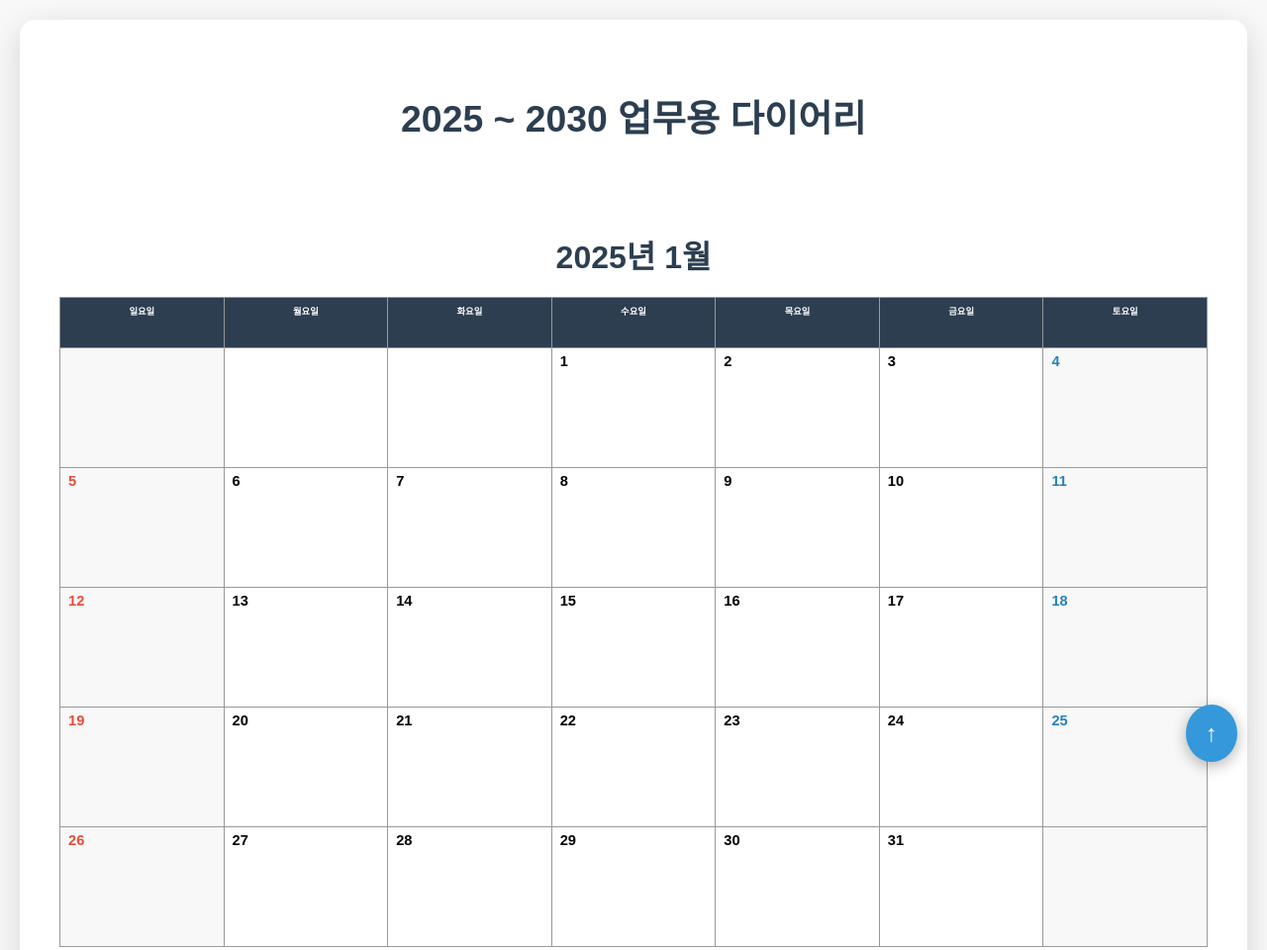
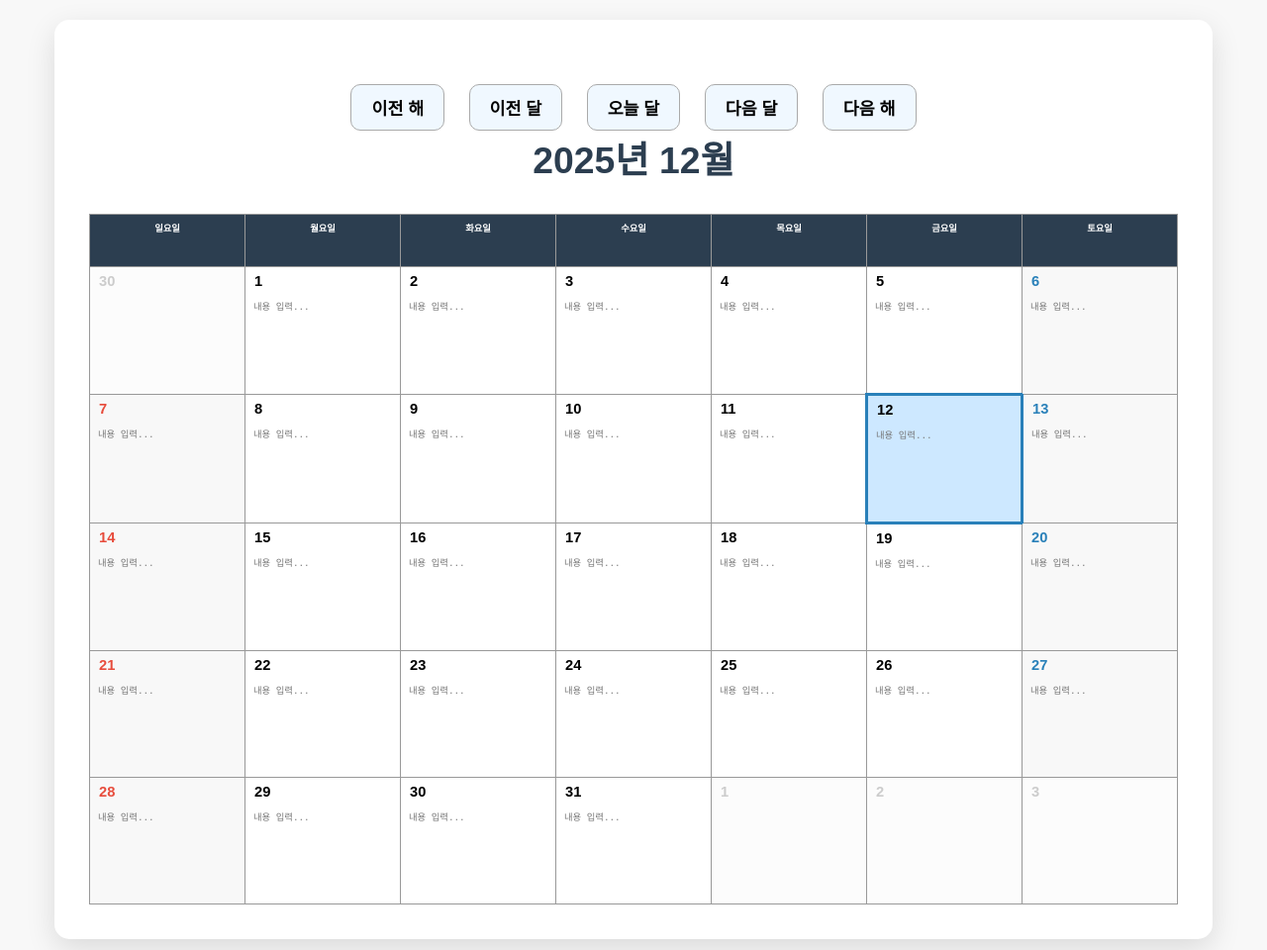
Before and after one commit to youngjae1004s/2026diary, a plain HTML site: page README.html in a window 1280 px wide. Shown: the top 960 px of the page at 99% size. Drawn offline with Linux system fonts and the light colour scheme.

Commit message:
Revise diary title and enhance layout styles
Updated the title and improved styling for the diary layout. Added navigation buttons for month and year changes.

```diff
--- a/README.html
+++ b/README.html
@@ -2,91 +2,128 @@
 <html lang="ko">
 <head>
 <meta charset="UTF-8">
-<title>2025~2030 업무용 다이어리</title>
+<title>업무용 다이어리 (무제한 이동)</title>
 <style>
   body {font-family:"맑은 고딕",sans-serif;margin:20px;background:#f8f8f8}
-  .diary{max-width:1180px;margin:0 auto;background:white;padding:40px;border-radius:15px;box-shadow:0 8px 30px rgba(0,0,0,0.15)}
-  table{width:100%;border-collapse:collapse;table-layout:fixed;margin-top:20px}
-  th,td{border:1px solid #999;height:108px;vertical-align:top;font-size:7pt;padding:6px;position:relative}
-  th{background:#2c3e50;color:white;height:38px}
-  .day{position:absolute;top:5px;left:8px;font-weight:bold;font-size:11pt}
-  .sun{color:#e74c3c}.sat{color:#2980b9}
+  .diary{max-width:1100px;margin:0 auto;background:white;padding:35px;border-radius:15px;box-shadow:0 10px 30px rgba(0,0,0,0.12)}
+  .nav-header{text-align:center;margin:30px 0 25px}
+  .nav-button{padding:10px 20px;font-size:13pt;cursor:pointer;border:1px solid #aaa;background:#f0f8ff;margin:0 10px;border-radius:10px;font-weight:bold}
+  .nav-button:hover{background:#d0e8ff}
+  .current-month{font-size:28pt;font-weight:bold;color:#2c3e50;margin:0 40px}
+  table{width:100%;border-collapse:collapse;table-layout:fixed;margin-top:30px}
+  th,td{border:1px solid #999;height:115px;vertical-align:top;font-size:7pt;padding:6px;position:relative}
+  th{background:#2c3e50;color:white;height:40px;font-weight:normal 10pt "맑은 고딕"}
+  .day{position:absolute;top:6px;left:9px;font-weight:bold;font-size:11pt;z-index:10}
   .today{background:#cde8ff!important;border:3px solid #2980b9!important}
+  .sunday{color:#e74c3c}.saturday{color:#2980b9}
   .weekend{background:#f8f8f8}
-  textarea{width:100%;height:82px;border:none;resize:none;background:transparent;font-size:7pt;padding-top:24px;outline:none;box-sizing:border-box}
-  h1{text-align:center;color:#2c3e50;margin:30px 0 50px;font-size:28pt}
-  h2{text-align:center;margin:90px 0 20px;color:#2c3e50;font-size:24pt}
-  .top-btn{position:fixed;bottom:30px;right:30px;background:#3498db;color:white;border:none;padding:15px 20px;border-radius:50%;font-size:18pt;cursor:pointer;box-shadow:0 4px 15px rgba(0,0,0,0.3);z-index:1000}
+  .other-month{background:#fcfcfc;color:#ccc}
+  .other-month .day{color:#ccc}
+  .content{width:100%;height:88px;border:none;resize:none;background:transparent;font-size:7pt;margin-top:24px;outline:none;box-sizing:border-box}
+  .footer-info{text-align:center;margin:90px 0 50px;color:#27ae60;font-size:14pt;line-height:1.8}
+  @media print{.nav-header,.footer-info{display:none}body{background:white}.diary{box-shadow:none;padding:15px}}
 </style>
 </head>
 <body>
+
 <div class="diary">
-  <h1>2025 ~ 2030 업무용 다이어리</h1>
+  <div class="nav-header">
+    <button class="nav-button" onclick="changeMonth(-12)">이전 해</button>
+    <button class="nav-button" onclick="changeMonth(-1)">이전 달</button>
+    <button class="nav-button" onclick="goToCurrentMonth()">오늘 달</button>
+    <button class="nav-button" onclick="changeMonth(1)">다음 달</button>
+    <button class="nav-button" onclick="changeMonth(12)">다음 해</button>
+    <div class="current-month" id="currentDisplay"></div>
+  </div>
+
+  <div id="calendar-container"></div>
+</div>
+
+<p class="footer-info">
+  ← 클릭하면 입력 · 내용 자동 저장 (브라우저에 영구 보관)<br>
+  연도 제한 없이 무제한 이동 · 인쇄도 완벽
+</p>
 
 <script>
-const startYear = 2025;
-const endYear = 2030;
-const today = new Date();
-let currentYear = today.getFullYear();
-let currentMonth = today.getMonth();
+const STORAGE_KEY_PREFIX = 'diary_content_';
+let currentYear, currentMonth;
 
-// 오늘 날짜 문자열
-const todayStr = today.getFullYear() + "-" + String(today.getMonth()+1).padStart(2,'0') + "-" + String(today.getDate()).padStart(2,'0');
-
-for(let y = startYear; y <= endYear; y++){
-  for(let m = 0; m < 12; m++){
-    // 연도+월 제목에 고유 id 부여 (스크롤용)
-    document.write(`<h2 id="y${y}m${m}">${y}년 ${m+1}월</h2>`);
-
-    document.write('<table><tr>');
-    ["일","월","화","수","목","금","토"].forEach(d=>document.write(`<th>${d}요일</th>`));
-    document.write('</tr>');
-
-    let d = new Date(y, m, 1);
-    d.setDate(1 - d.getDay());
-
-    while(d.getMonth() !== (m+1)%12 || d.getDay() !== 0){
-      if(d.getDay()===0) document.write('<tr>');
-
-      const dateStr = d.getFullYear()+"-"+String(d.getMonth()+1).padStart(2,'0')+"-"+String(d.getDate()).padStart(2,'0');
-      const isThisMonth = d.getFullYear()===y && d.getMonth()===m;
-      const isToday = dateStr===todayStr;
-      const isWeekend = d.getDay()===0 || d.getDay()===6;
-
-      document.write(`<td class="${isWeekend?'weekend':''} ${isToday?'today':''}">`);
-      if(isThisMonth){
-        document.write(`<div class="day ${d.getDay()===0?'sun':''} ${d.getDay()===6?'sat':''}">${d.getDate()}</div>`);
-        const saved = localStorage.getItem('diary_'+dateStr) || '';
-        document.write(`<textarea oninput="localStorage.setItem('diary_${dateStr}',this.value)">${saved}</textarea>`);
-      }
-      document.write('</td>');
-
-      if(d.getDay()===6) document.write('</tr>');
-      d.setDate(d.getDate()+1);
-    }
-    document.write('</table>');
-  }
+function loadContent(dateStr) { return localStorage.getItem(STORAGE_KEY_PREFIX + dateStr) || ''; }
+function saveContent(dateStr, content) {
+  if (content.trim() === '') localStorage.removeItem(STORAGE_KEY_PREFIX + dateStr);
+  else localStorage.setItem(STORAGE_KEY_PREFIX + dateStr, content);
 }
 
-// 페이지 로드 후 자동으로 오늘 있는 달로 스크롤
-window.onload = function() {
-  if(currentYear >= startYear && currentYear <= endYear){
-    const target = document.getElementById(`y${currentYear}m${currentMonth}`);
-    if(target){
-      target.scrollIntoView({behavior:"smooth", block:"center"});
-      // 약간 위로 올려서 제목이 잘 보이게
-      window.scrollBy(0, -100);
+function goToCurrentMonth() {
+  const today = new Date();
+  currentYear = today.getFullYear();
+  currentMonth = today.getMonth();
+  renderCalendar();
+}
+
+function changeMonth(delta) {
+  currentMonth += delta;
+  while (currentMonth < 0) { currentMonth += 12; currentYear--; }
+  while (currentMonth > 11) { currentMonth -= 12; currentYear++; }
+  renderCalendar();
+}
+
+function renderCalendar() {
+  const container = document.getElementById('calendar-container');
+  const display = document.getElementById('currentDisplay');
+  display.textContent = `${currentYear}년 ${currentMonth + 1}월`;
+
+  const firstDay = new Date(currentYear, currentMonth, 1);
+  const startDate = new Date(firstDay);
+  startDate.setDate(startDate.getDate() - firstDay.getDay());
+
+  const today = new Date();
+  const todayStr = `${today.getFullYear()}-${String(today.getMonth()+1).padStart(2,'0')}-${String(today.getDate()).padStart(2,'0')}`;
+
+  let html = '';  // ← 여기서부터 제목 하나만
+  html += '<table><tr>';
+  ["일","월","화","수","목","금","토"].forEach(d => html += `<th>${d}요일</th>`);
+  html += '</tr>';
+
+  let date = new Date(startDate);
+  let rowCount = 0;
+  while (rowCount < 6) {
+    html += '<tr>';
+    for (let i = 0; i < 7; i++) {
+      const y = date.getFullYear();
+      const m = date.getMonth();
+      const d = date.getDate();
+      const dateStr = `${y}-${String(m+1).padStart(2,'0')}-${String(d).padStart(2,'0')}`;
+      const isThisMonth = y === currentYear && m === currentMonth;
+      const isToday = dateStr === todayStr;
+      const isWeekend = date.getDay() === 0 || date.getDay() === 6;
+
+      let classes = [];
+      if (isWeekend) classes.push('weekend');
+      if (!isThisMonth) classes.push('other-month');
+      if (isToday) classes.push('today');
+
+      html += `<td class="${classes.join(' ')}">`;
+      html += `<div class="day ${date.getDay()===0?'sunday':''} ${date.getDay()===6?'saturday':''}">${d}</div>`;
+      if (isThisMonth) {
+        const saved = loadContent(dateStr);
+        html += `<textarea class="content" placeholder="내용 입력..." data-date="${dateStr}"
+                 oninput="saveContent(this.dataset.date, this.value)">${saved}</textarea>`;
+      }
+      html += '</td>';
+      date.setDate(date.getDate() + 1);
     }
+    html += '</tr>';
+    if (rowCount >= 4 && date.getMonth() !== currentMonth) break;
+    rowCount++;
   }
-};
+  html += '</table>';
+  container.innerHTML = html;
+}
+
+// 시작
+goToCurrentMonth();
 </script>
 
-  <button class="top-btn" onclick="window.scrollTo({top:0,behavior:'smooth'})">↑</button>
-</div>
-
-<p style="text-align:center;margin:100px 0 50px;color:#27ae60;font-size:15pt">
-  2025 ~ 2030년까지 6년치 완전 수록 · 접속하면 자동으로 오늘 달로 이동<br>
-  메모는 브라우저에 영구 저장 · 이 주소 하나로 평생 사용 가능
-</p>
 </body>
 </html>
```
